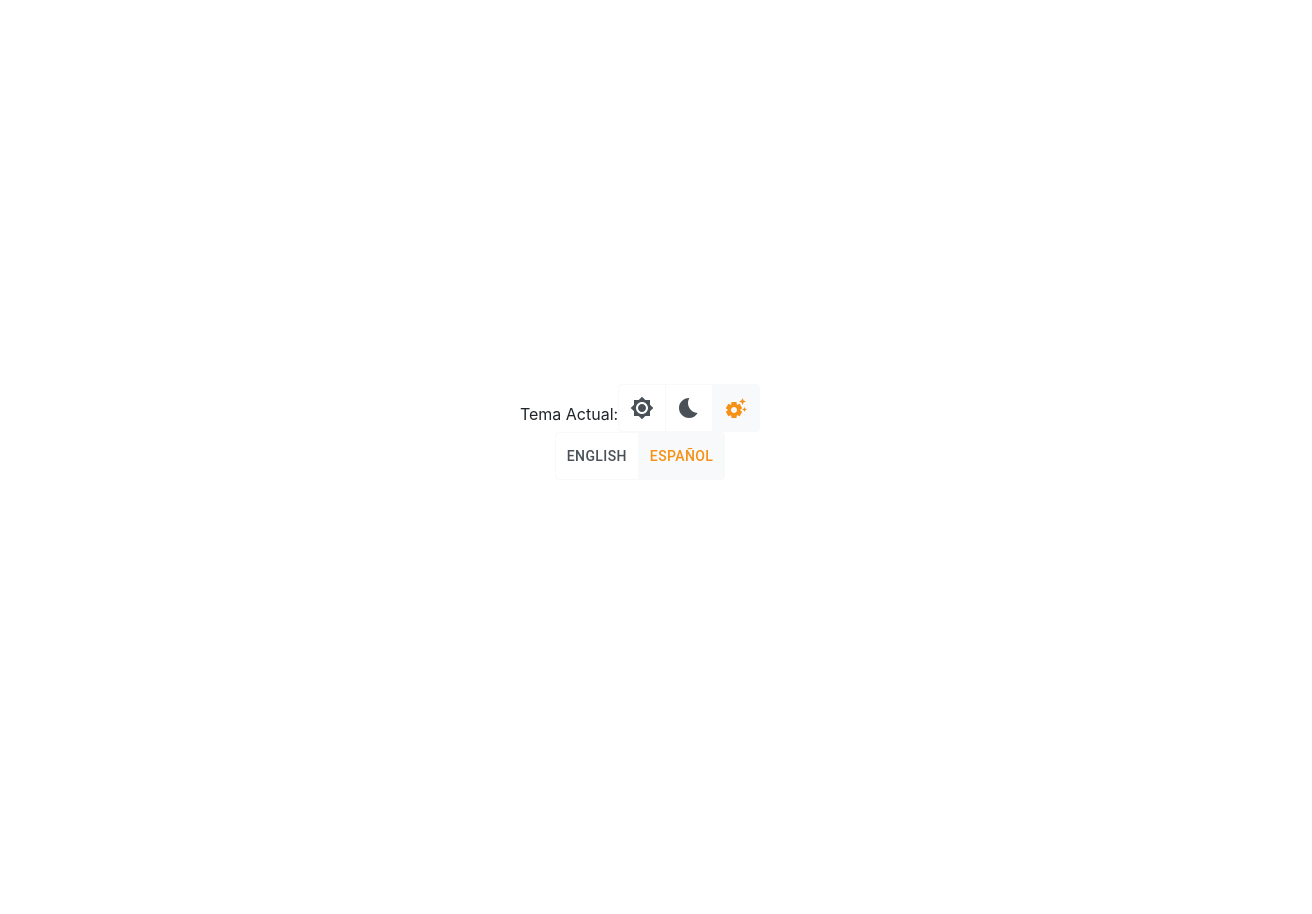
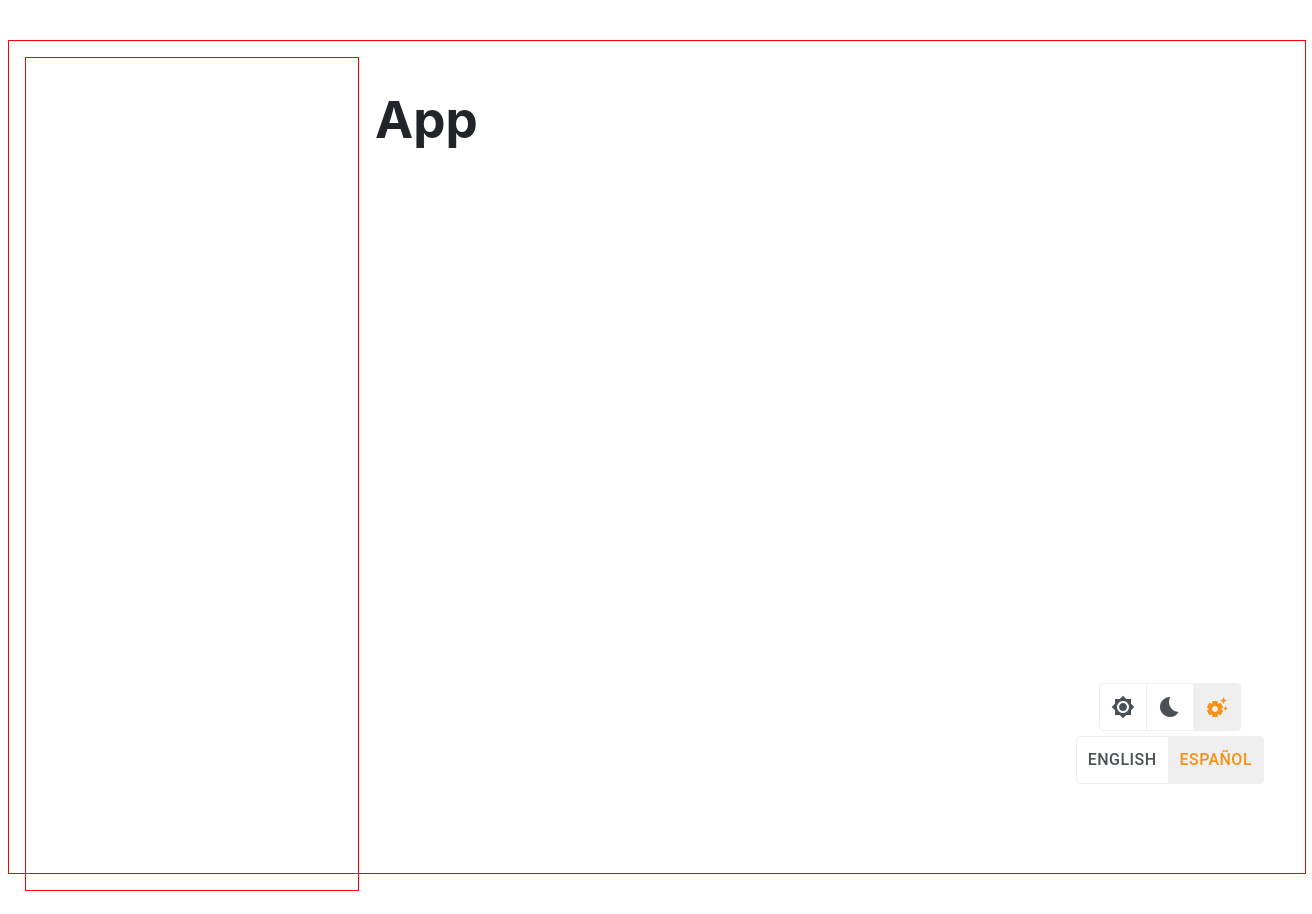
Before and after one commit to carlos-paezf/Professional_Portfolio, a React (Vite) app: page / in a window 1280 px wide. Shown: the whole page, 1312 px wide, since content can reach past the window. Before the commit the page ends 864 px from the top, so only its background shows below. Built offline with nearby package versions, Linux system fonts and the light colour scheme.

Commit message:
"Refactor App component structure, update ThemeToggle component, and add new styles for layout, navigation, and buttons."

```diff
--- a/src/App.tsx
+++ b/src/App.tsx
@@ -3,9 +3,20 @@ import { LanguageToggle, ThemeToggle } from './app/components';
 
 export const App = () => {
     return (
-        <div>
-            <ThemeToggle />
-            <LanguageToggle />
-        </div>
+        <>
+            <main>
+                <div className="column-1 sidenav">
+
+                </div>
+                <div className="column-2">
+                    <h1>App</h1>
+                </div>
+            </main>
+
+            <div className="floating-menu">
+                <ThemeToggle />
+                <LanguageToggle />
+            </div>
+        </>
     );
 };
--- a/src/app/components/theme-toggle.tsx
+++ b/src/app/components/theme-toggle.tsx
@@ -1,5 +1,4 @@
 import { MouseEvent } from "react";
-import { useTranslation } from "react-i18next";
 
 import { useTheme } from "../hooks";
 import { ThemeType } from "../interfaces";
@@ -9,7 +8,6 @@ import { BedtimeIcon, Brightness7Icon, SettingsSuggestIcon, ToggleButton, Toggle
 
 export const ThemeToggle = () => {
     const { theme, setTheme } = useTheme();
-    const { t } = useTranslation();
 
     /**
      * The function `handleThemeSelection` sets a new theme if it is not null when triggered by a mouse
@@ -29,8 +27,6 @@ export const ThemeToggle = () => {
     };
 
     return (
-        <div>
-            <span>{ t( "theme.description" ) }:</span>
         <ToggleButtonGroup value={ theme } exclusive onChange={ handleThemeSelection } aria-label="theme selection">
             <ToggleButton value="light" aria-label="light">
                 <Brightness7Icon className="toggle-button" />
@@ -42,6 +38,5 @@ export const ThemeToggle = () => {
                 <SettingsSuggestIcon className="toggle-button" />
             </ToggleButton>
         </ToggleButtonGroup>
-        </div>
     );
 };
--- a/src/assets/styles/_layout.scss
+++ b/src/assets/styles/_layout.scss
@@ -0,0 +1,49 @@
+main {
+    display: flex;
+    grid-template-columns: 1fr 3fr;
+    gap: 16px;
+    padding: 16px;
+    border: 1px solid red;
+    min-width: 100%;
+    height: 100vh;
+
+    @media (max-width: 1024px) {
+        grid-template-columns: 1fr;
+    }
+}
+
+
+.navbar {
+    display: flex;
+    justify-content: space-between;
+    align-items: center;
+    padding: 16px;
+    border: 1px solid red;
+
+    .button-group {
+        display: flex;
+        gap: 8px;
+    }
+}
+
+
+.sidenav {
+    display: flex;
+    flex-direction: column;
+    justify-content: flex-start;
+    height: 100%;
+    padding: 16px;
+    border: 1px solid red;
+    width: 300px;
+}
+
+
+.floating-menu {
+    position: fixed;
+    bottom: 16px;
+    right: 16px;
+    display: flex;
+    flex-direction: column;
+    align-items: center;
+    gap: 5px;
+}
--- a/src/assets/styles/_variables.scss
+++ b/src/assets/styles/_variables.scss
@@ -3,7 +3,7 @@ $light-theme: (
     primary-color: #F59115,
     secondary-color: #FFC107,
     background-color: #FFFFFF,
-    surface-color: #F8F9FA,
+    surface-color: #efefef,
     text-primary-color: #212529,
     text-secondary-color: #495057,
     border-color: #E9ECEF,
--- a/src/assets/styles/components/_button.scss
+++ b/src/assets/styles/components/_button.scss
@@ -1,3 +1,5 @@
+@use '../variables' as *;
+
 button {
     border-radius: 8px;
     border: 1px solid transparent;
@@ -27,6 +29,11 @@ button {
 }
 
 
+.MuiToggleButton-root {
+    height: 48px !important;
+    font-size: $font-size-base !important;
+}
+
 .Mui-selected {
     background-color: var(--surface-color) !important;
 
--- /dev/null
+++ b/src/assets/styles/components/_sidenav.scss
@@ -0,0 +1 @@
+@use '../variables' as *;
--- a/src/assets/styles/main.scss
+++ b/src/assets/styles/main.scss
@@ -2,6 +2,7 @@
 @use './mixins' as *;
 @use './variables' as *;
 @use './components/button' as *;
+@use './components/sidenav' as *;
 
 
 :root {
@@ -18,8 +19,18 @@
     max-width: 1280px;
     margin: 0 auto;
     padding: 2rem;
-    text-align: center;
+
+    margin: 0;
+    min-width: 320px;
+    width: 100%;
+    min-height: 100vh;
+    background-color: var(--background-color);
+    color: var(--text-primary-color);
+    place-self: center;
+
+    transition: background-color .3s, color .3s;
 }
+
 
 :root[data-theme='light'] {
     @include theme-variables($light-theme);
@@ -29,19 +40,6 @@
     @include theme-variables($dark-theme);
 }
 
-
-body {
-    margin: 0;
-    display: flex;
-    place-items: center;
-    min-width: 320px;
-    width: 100%;
-    min-height: 100vh;
-    background-color: var(--background-color);
-    color: var(--text-primary-color);
-    transition: background-color .3s, color .3s;
-    justify-content: center;
-}
 
 a {
     font-weight: 500;
```
Lines whose indentation alone changed are shown as unchanged.
